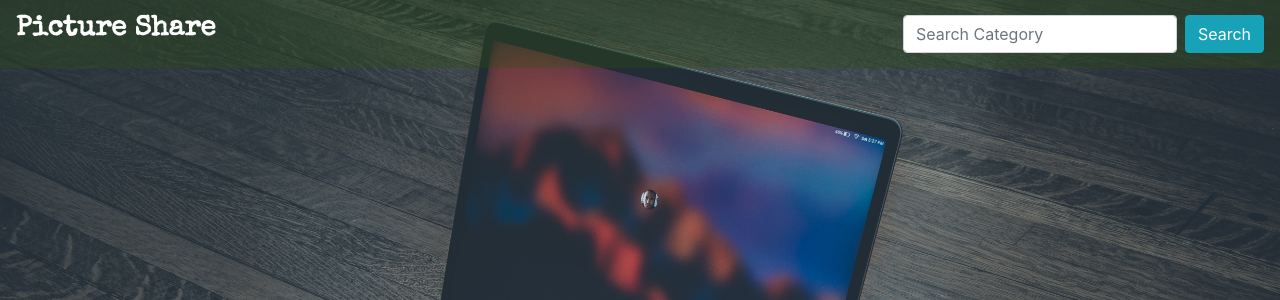
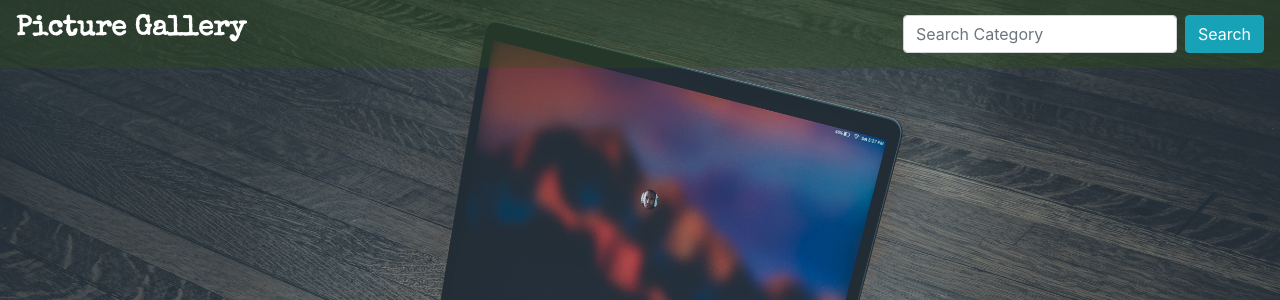
Before and after one commit to kigensky/pic-galery, a Django app: template pictures/templates/base.html in a window 1280 px wide. Shown: the top 300 px of the page. Run offline with Django 3.2, Linux system fonts and the light colour scheme; the template is opened without the code that fills it, so the values that code supplies are empty; some libraries are stand-ins or nearby versions.

Commit message:
added scripts

```diff
--- a/pictures/templates/navbar.html
+++ b/pictures/templates/navbar.html
@@ -1,6 +1,6 @@
 
 <nav class="navbar navbar-expand-lg navbar-light bg-transparent">
-<a class="navbar-brand text-white" href="/"><h3><strong>Picture Share</strong></h3></a>
+<a class="navbar-brand text-white" href="/"><h3><strong>Picture Gallery</strong></h3></a>
   <button class="navbar-toggler" type="button" data-toggle="collapse" data-target="#navbarTogglerDemo02" aria-controls="navbarTogglerDemo02" aria-expanded="false" aria-label="Toggle navigation">
     <span class="navbar-toggler-icon"></span>
   </button>
```
